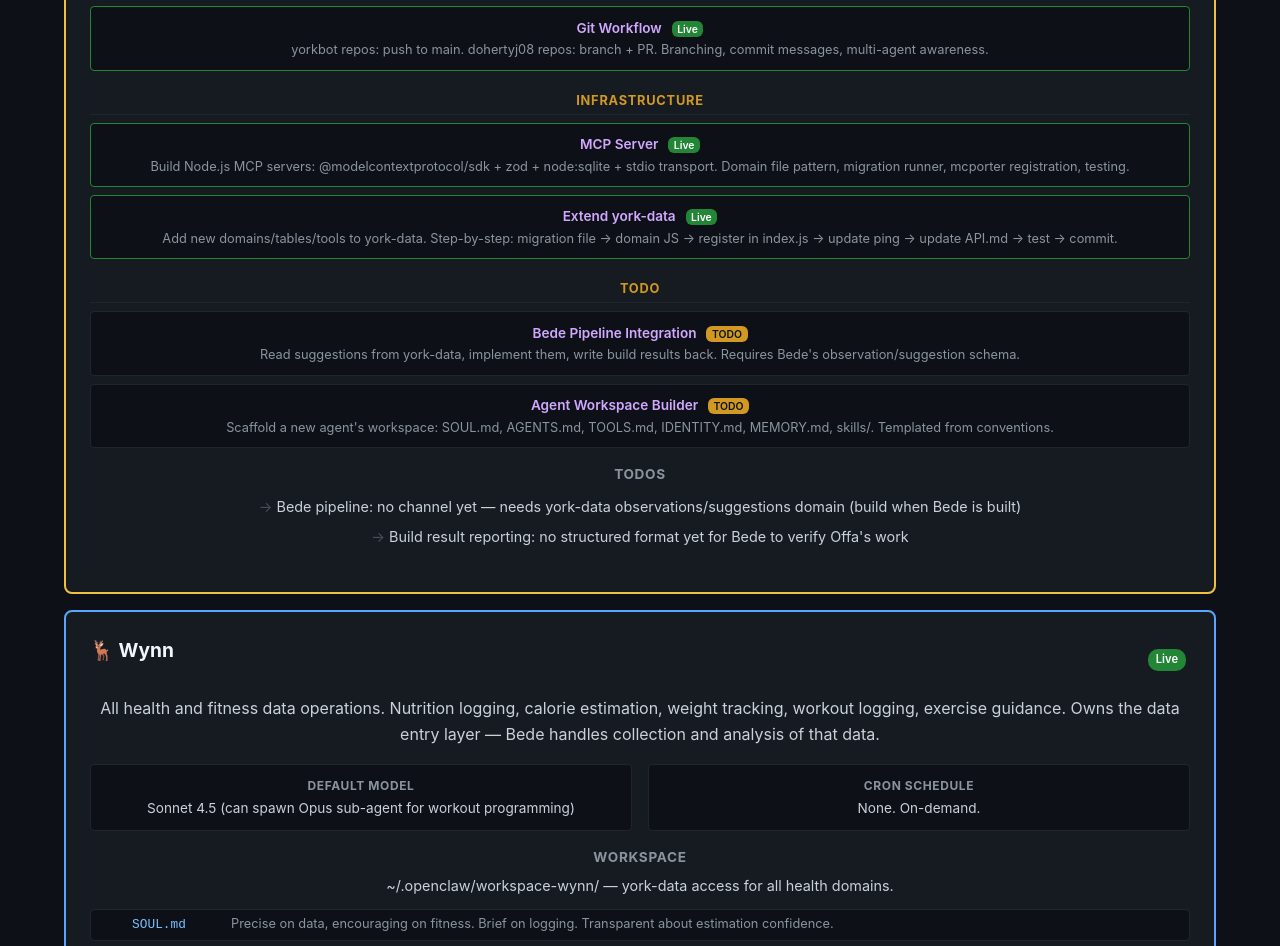
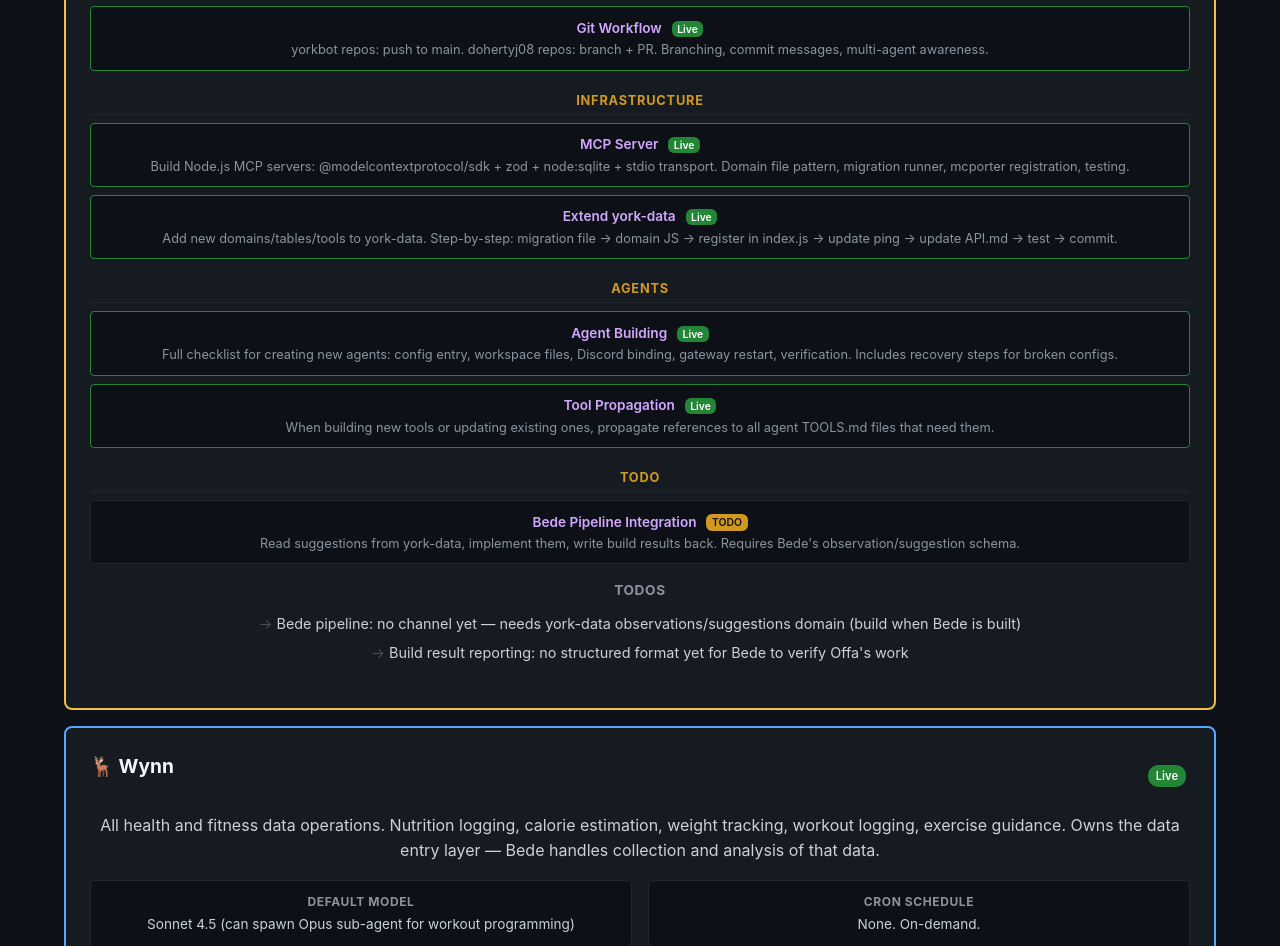
Before and after one commit to yorkbot/openclaw-architecture, a Vue app: page / in a window 1280 px wide. Shown: the part 1695-2641 px from the top of the page. Built offline with nearby package versions, Linux system fonts and the light colour scheme.

Commit message:
Audit agent details: live/todo tags on all skills, fix cron statuses, add missing skills, remove stale workspace files

```diff
--- a/src/views/AgentDetail.vue
+++ b/src/views/AgentDetail.vue
@@ -9,7 +9,7 @@
       </p>
       <div class="global-skills-grid">
         <div class="global-skill" v-for="gs in globalSkills" :key="gs.name">
-          <div class="global-skill-name">{{ gs.name }} <span v-if="gs.live" class="skill-live-tag">Live</span></div>
+          <div class="global-skill-name">{{ gs.name }} <span v-if="gs.live" class="skill-live-tag">Live</span><span v-if="gs.todo" class="skill-todo-tag">TODO</span></div>
           <div class="global-skill-desc">{{ gs.desc }}</div>
           <div class="global-skill-agents">Used by: {{ gs.agents }}</div>
         </div>
@@ -246,21 +246,25 @@
   },
   {
     name: 'Image Analysis',
+    todo: true,
     desc: 'Calling the image-analysis tool. How to frame prompts for room assessment, document reading, or visual inspection. Structured description output format.',
     agents: 'York (gate checks), Bede (pattern analysis)',
   },
   {
     name: 'Image Generation',
+    todo: true,
     desc: 'Crafting effective prompts for image-gen (Gemini Nano Banana Pro). Style guidelines, detail level, character consistency. How to iterate on results.',
     agents: 'Caedmon (D&D art)',
   },
   {
     name: 'york-data Conventions',
+    todo: true,
     desc: 'How to call york-data MCP functions. Parameter naming, error handling, upsert patterns, date formats. The shared contract for all data access. Reference: york-data/API.md.',
     agents: 'Wynn, Hild, York, Bede, Dagr',
   },
   {
     name: 'Flag for Bede',
+    todo: true,
     desc: 'Any agent can flag something unusual for Bede\'s attention. "Something weird happened in this session." Writes a structured flag to york-data that Bede picks up on its next collection run.',
     agents: 'Any agent',
   },
@@ -303,10 +307,16 @@
         ],
       },
       {
+        name: 'Agents',
+        skills: [
+          { name: 'Agent Building', desc: 'Full checklist for creating new agents: config entry, workspace files, Discord binding, gateway restart, verification. Includes recovery steps for broken configs.', live: true },
+          { name: 'Tool Propagation', desc: 'When building new tools or updating existing ones, propagate references to all agent TOOLS.md files that need them.', live: true },
+        ],
+      },
+      {
         name: 'TODO',
         skills: [
           { name: 'Bede Pipeline Integration', desc: 'Read suggestions from york-data, implement them, write build results back. Requires Bede\'s observation/suggestion schema.', todo: true },
-          { name: 'Agent Workspace Builder', desc: 'Scaffold a new agent\'s workspace: SOUL.md, AGENTS.md, TOOLS.md, IDENTITY.md, MEMORY.md, skills/. Templated from conventions.', todo: true },
         ],
       },
     ],
@@ -366,7 +376,7 @@
     name: 'Caedmon',
     borderColor: 'opus',
     model: 'Opus 4.6',
-    cron: 'Overnight wiki research (TBD schedule — separate from agent build)',
+    cron: '3:45 AM — overnight wiki research',
     purpose: 'D&D campaign agent. Wiki management, lore questions, worldbuilding research, session prep, character creation, art generation. Owns the Adion Isles wiki and all campaign knowledge. Routed via #caedmon Discord channel.',
     workspace: '~/.openclaw/workspace-caedmon/ — D&D wiki (full repo access), campaign notes, session logs. Completely isolated from personal/health data.',
     workspaceFiles: [
@@ -388,21 +398,21 @@
       {
         name: 'Wiki',
         skills: [
-          { name: 'D&D Notes (dnd-notes)', desc: 'Read, edit, and create wiki articles. Research workflow, writing style guide, article update process, post-session updates. Branch for changes, PR for review.' },
-          { name: 'Character Creation (dnd-chargen)', desc: '2024 PHB character creation and leveling. Class, species, background, feat references. Campaign-aware for Adion Isles homebrew.' },
+          { name: 'D&D Notes (dnd-notes)', desc: 'Read, edit, and create wiki articles. Research workflow, writing style guide, article update process, post-session updates. Branch for changes, PR for review.', live: true },
+          { name: 'Character Creation (dnd-chargen)', desc: '2024 PHB character creation and leveling. Class, species, background, feat references. Campaign-aware for Adion Isles homebrew.', live: true },
         ],
       },
       {
         name: 'Session',
         skills: [
-          { name: 'Session Prep (dnd-session-prep)', desc: 'Scan recent session logs, look up wiki articles for active NPCs/locations/threads, format prep sheet for #caedmon. Modular: session-scan → wiki-lookup → prep-sheet-format.' },
+          { name: 'Session Prep (dnd-session-prep)', desc: 'Scan recent session logs, look up wiki articles for active NPCs/locations/threads, format prep sheet for #caedmon. Modular: session-scan → wiki-lookup → prep-sheet-format.', live: true },
         ],
       },
       {
         name: 'Create',
         skills: [
-          { name: 'Overnight Research (dnd-questions-cache)', desc: 'Find sparse/incomplete wiki articles, spawn sub-agents for deep research, generate 5+ worldbuilding questions for James. Writes to daily memory files. Tracks asked questions to avoid repeats.' },
-          { name: 'Art Generation (image-gen)', desc: 'Generate character portraits, scenes, maps via Gemini API (bash script). Prompt enhancement with D&D/MTG art style. Supports text-to-image and image editing.' },
+          { name: 'Overnight Research (dnd-questions-cache)', desc: 'Find sparse/incomplete wiki articles, spawn sub-agents for deep research, generate 5+ worldbuilding questions for James. Writes to daily memory files. Tracks asked questions to avoid repeats.', live: true },
+          { name: 'Art Generation (image-gen)', desc: 'Generate character portraits, scenes, maps via Gemini API (bash script). Prompt enhancement with D&D/MTG art style. Supports text-to-image and image editing.', live: true },
         ],
       },
     ],
@@ -417,7 +427,7 @@
     name: 'Dagr',
     borderColor: 'sonnet',
     model: 'Sonnet',
-    cron: '8 AM daily (cron activation pending — agent + workspace built, crons still on main agent)',
+    cron: '8 AM daily + weather 7:30 AM/PM + calendar 6:30 AM/PM',
     purpose: 'Compile and post the morning brief from pre-cached data. One cron, one job, one post. Reads overnight caches (weather, calendar, nutrition, D&D), verifies freshness, generates a dinner suggestion, posts to #dagr. Editorial voice — not a data dump.',
     workspace: '~/.openclaw/workspace-dagr/ — Reads pre-cached data from memory files. No own data sources.',
     workspaceFiles: [
@@ -426,7 +436,6 @@
       { file: 'TOOLS.md', desc: 'Daily memory files (read-only), york-tools weather (fallback), Google Sheets (cross-check), Discord posting.' },
       { file: 'IDENTITY.md', desc: 'Dagr 🐓 — Old Norse personification of day, rides Skinfaxi across the sky.' },
       { file: 'MEMORY.md', desc: 'Brief format preferences, past corrections from James.' },
-      { file: 'USER.md', desc: 'James context: location, partner Audrey, cooking competence, work schedule.' },
       { file: 'memory/', desc: 'Daily cached data (written by overnight crons), overnight results.' },
     ],
     channels: [
@@ -436,14 +445,14 @@
       {
         name: 'Compile',
         skills: [
-          { name: 'Morning Orchestrator', desc: 'Master compilation skill. Reads cached sections from daily memory, verifies freshness with cross-checks, spawns meal sub-agent, composes the brief, posts to #dagr.' },
-          { name: 'Morning Brief', desc: 'Brief format and content rules. Modular sections: weather, calendar, work, nutrition, weigh-in, home, overnight, meals.' },
+          { name: 'Morning Orchestrator', desc: 'Master compilation skill. Reads cached sections from daily memory, verifies freshness with cross-checks, spawns meal sub-agent, composes the brief, posts to #dagr.', live: true },
+          { name: 'Morning Brief', desc: 'Brief format and content rules. Modular sections: weather, calendar, work, nutrition, weigh-in, home, overnight, meals.', live: true },
         ],
       },
       {
         name: 'Support',
         skills: [
-          { name: 'Weather Cache', desc: 'Reads cached weather from daily memory. Location detection (Cleveland Heights default, Ann Arbor when traveling).' },
+          { name: 'Weather Cache', desc: 'Reads cached weather from daily memory. Location detection (Cleveland Heights default, Ann Arbor when traveling).', live: true },
         ],
       },
     ],
@@ -573,23 +582,30 @@
       {
         name: 'Route',
         skills: [
-          { name: 'Dispatch', desc: 'Determine what to handle inline vs what to spawn. Route D&D to Caedmon, health logging to Wynn, chore reports to Hild. The core orchestration skill.' },
+          { name: 'Orchestrator Dispatch', desc: 'Determine what to handle inline vs route to another agent. Routes D&D to Caedmon, health to Wynn, builds to Offa. Includes Discord noise prevention rules.', live: true },
         ],
-        tbd: true,
       },
       {
         name: 'Judge',
         skills: [
-          { name: 'Cannabis Gate', desc: 'Cross-domain judgment call. Read Google Tasks for chore status, york-data for health/movement context, call camera-snapshot + image-analysis for kitchen state. Weigh all inputs and make the call. This is York\'s most complex skill — it synthesizes data from multiple agents\' domains.' },
-          { name: 'Accountability', desc: 'Nudge timing and tone calibration. When to push, when to back off. One mention per day max. Data speaks in the weekly review, not repeated nagging.' },
+          { name: 'Cannabis Gate (york-chores)', desc: 'Cross-domain judgment call. Read Google Tasks for chore status, york-data for health/movement context, call camera-snapshot + image-analysis for kitchen state. Weigh all inputs and make the call.', live: true },
+          { name: 'Weekly Check-in (york-weekly-checkin)', desc: 'Sunday 8 PM health/fitness recap. Pull week data from york-data, form opinions, deliver to #general.', live: true },
+          { name: 'Self-Improve (york-self-improve)', desc: 'Self-improvement feedback loop. Frustration scanning, prompt tuning, pattern tracking.', live: true },
         ],
       },
       {
-        name: 'Presence',
+        name: 'Ops',
         skills: [
-          { name: 'Panel Update', desc: 'Update the XFCE genmon panel widget. 5-10 words, creative York voice. Not a status bar — self-expression. Every heartbeat and end of meaningful conversations.' },
+          { name: 'Heartbeat (york-heartbeat)', desc: 'Every 30m check. Read context, evaluate nudges, panel update. Silent most beats.', live: true },
+          { name: 'Research', desc: 'Web research via browser. Used until a dedicated research agent exists.', live: true },
         ],
-        tbd: true,
+      },
+      {
+        name: 'TODO',
+        skills: [
+          { name: 'Panel Update', desc: 'Update the XFCE genmon panel widget. 5-10 words, creative York voice. Not a status bar — self-expression.', todo: true },
+          { name: 'Accountability', desc: 'Nudge timing and tone calibration. When to push, when to back off. One mention per day max.', todo: true },
+        ],
       },
     ],
     spawns: [
```
